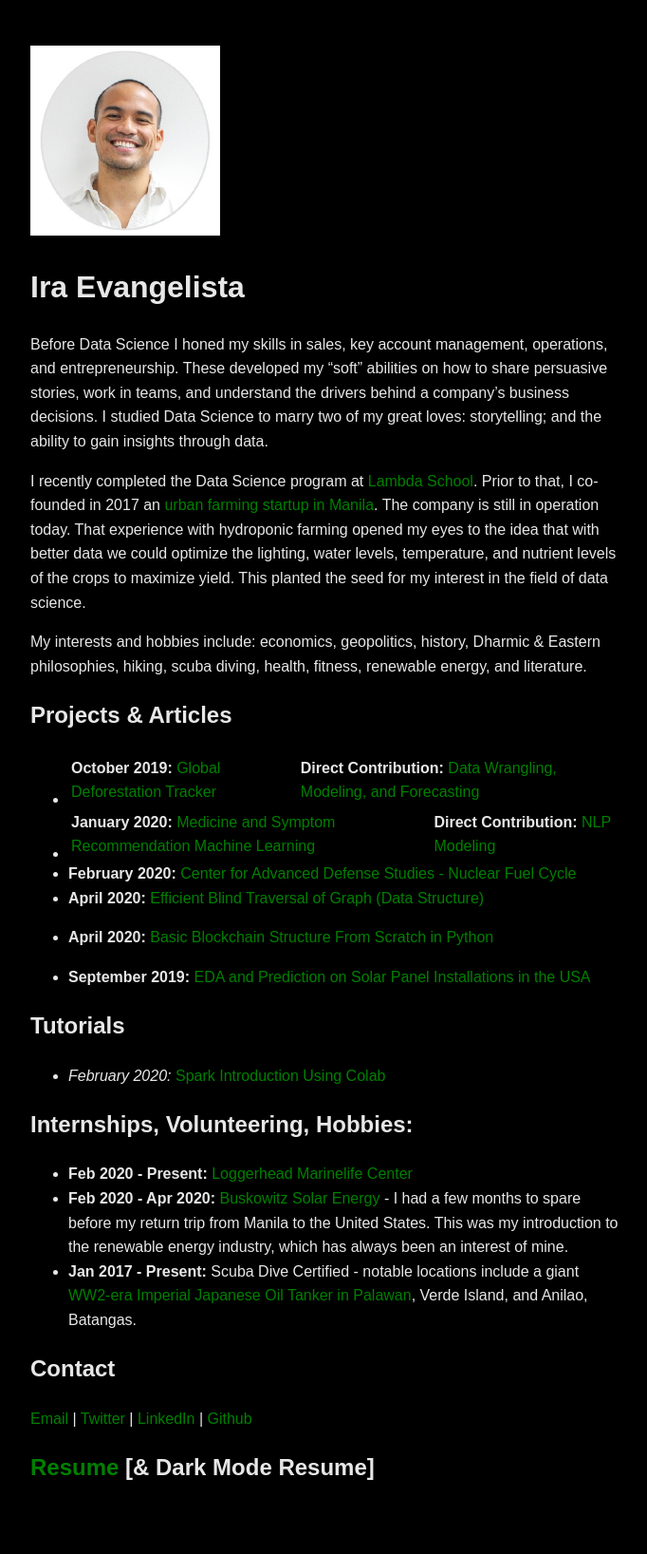
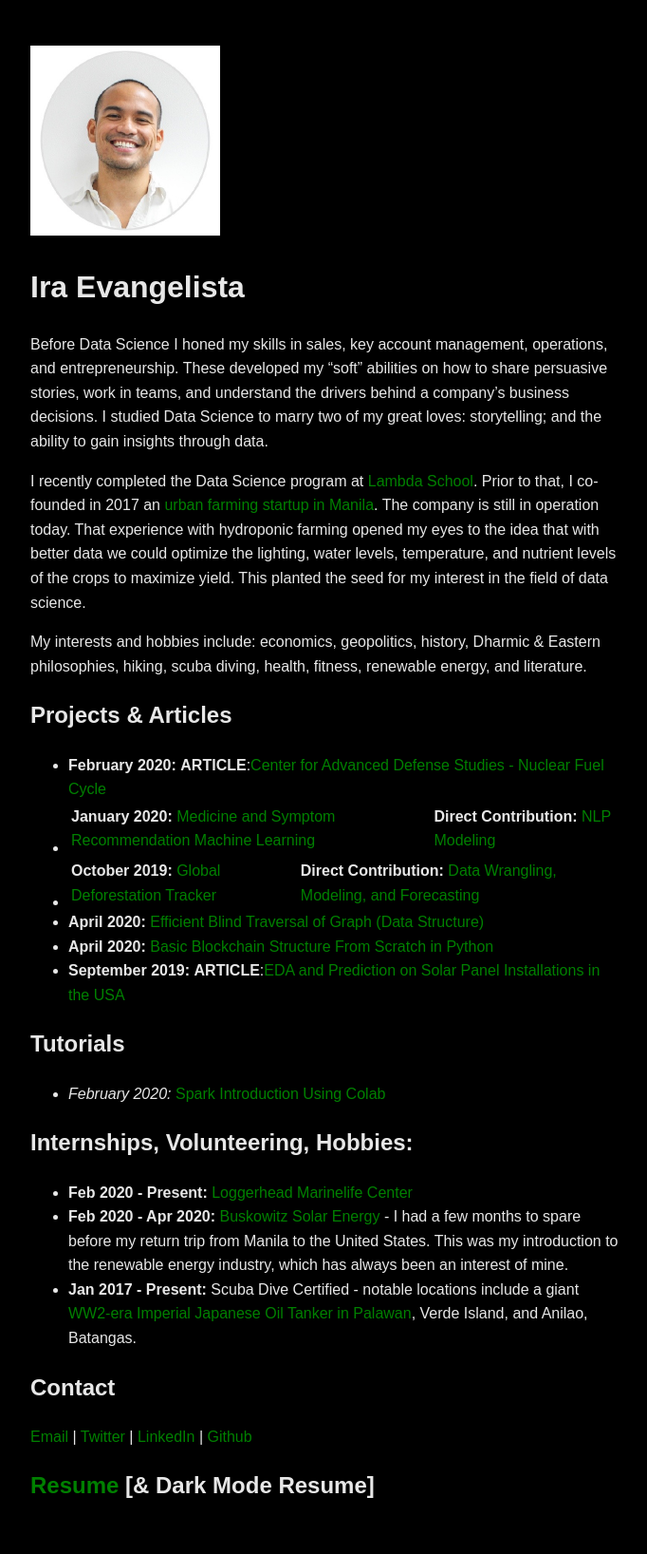
Before and after one commit to pragmatizt/ira_evangelista.github.io, a Jekyll site: the page built from index.md, in a window 1280 px wide. Shown: the whole page at 95% size, without its empty margins (296-978 px from the left). Built offline with Jekyll 4.4.1, drawn with Linux system fonts in a browser that asks for light colours; our own code applies the rules of GitHub Pages for plain Markdown files.

Commit message:
Update index.md

```diff
--- a/index.md
+++ b/index.md
@@ -9,13 +9,12 @@ I recently completed the Data Science program at [Lambda School](https://lambdas
 My interests and hobbies include: economics, geopolitics, history, Dharmic & Eastern philosophies, hiking, scuba diving, health, fitness, renewable energy, and literature.
 
 ## Projects & Articles
+- **February 2020:** **ARTICLE**:[Center for Advanced Defense Studies - Nuclear Fuel Cycle](https://medium.com/@evangelista.ira/using-data-science-to-identify-russian-companies-involved-in-the-nuclear-fuel-cycle-78d47287c4e)
+- **January 2020:** [Medicine and Symptom Recommendation Machine Learning](https://github.com/Medical-Cabinet-2) | **Direct Contribution:** [NLP Modeling](https://github.com/Medical-Cabinet-2/Data-Science/blob/master/NLP_model/nlp_model_comparison.ipynb)
 - **October 2019:** [Global Deforestation Tracker](https://github.com/build-deforestation-application) | **Direct Contribution:** [Data Wrangling, Modeling, and Forecasting](https://github.com/pragmatizt/deforestation_app/tree/master/notebooks)
-- **January 2020:** [Medicine and Symptom Recommendation Machine Learning](https://github.com/Medical-Cabinet-2) | **Direct Contribution:** [NLP Modeling](https://github.com/Medical-Cabinet-2/Data-Science/blob/master/NLP_model/nlp_model_comparison.ipynb)
-- **February 2020:** [Center for Advanced Defense Studies - Nuclear Fuel Cycle](https://medium.com/@evangelista.ira/using-data-science-to-identify-russian-companies-involved-in-the-nuclear-fuel-cycle-78d47287c4e)
 - **April 2020:** [Efficient Blind Traversal of Graph (Data Structure)](https://github.com/pragmatizt/Blind-Graph-Traversal)
 - **April 2020:** [Basic Blockchain Structure From Scratch in Python](https://github.com/pragmatizt/Blockchain-Challenge)
-
-- **September 2019:** [EDA and Prediction on Solar Panel Installations in the USA](https://medium.com/@evangelista.ira/the-state-of-solar-a-bright-future-cf98eeb6b8df)
+- **September 2019:** **ARTICLE**:[EDA and Prediction on Solar Panel Installations in the USA](https://medium.com/@evangelista.ira/the-state-of-solar-a-bright-future-cf98eeb6b8df)
 
 ## Tutorials
 - *February 2020:* [Spark Introduction Using Colab](https://colab.research.google.com/drive/1AnuR9z_6YQY1v-UytY6pzPmq2ls5kCHy?usp=sharing)
```
